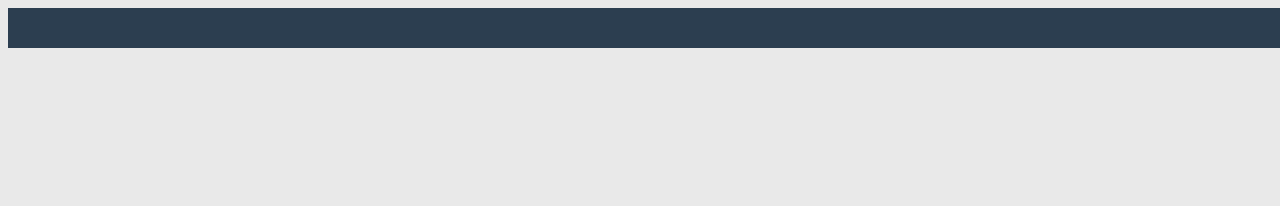
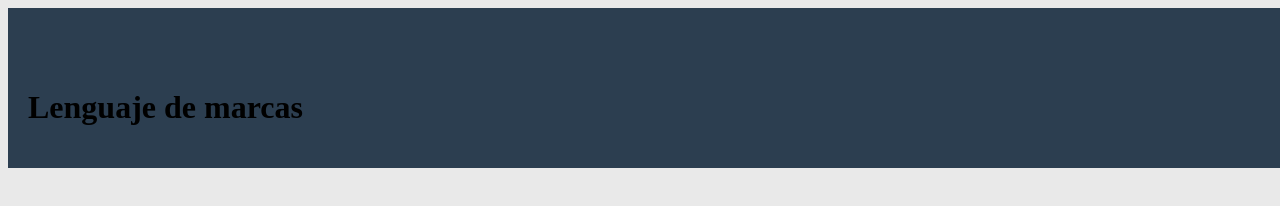
Before and after one commit to dgamero03/proyectogip, a plain HTML site: page index.html in a window 1280 px wide. Shown: the top 206 px of the page. Drawn offline with Linux system fonts and the light colour scheme.

Commit message:
cambios footer

```diff
--- a/estilo.css
+++ b/estilo.css
@@ -31,3 +31,16 @@ header {
 	flex-direction:row;
 	flex-wrap:wrap;
 }
+
+
+
+
+
+footer{
+    background:#2c3e50;
+	width:100%;
+	padding:20px;
+
+
+
+}
--- a/index.html
+++ b/index.html
@@ -46,7 +46,7 @@
 
     <footer>
         <div class="titulo">
-
+            <h1>Lenguaje de marcas</h1>
         </div>
 
         <div class="RRSS">
```
